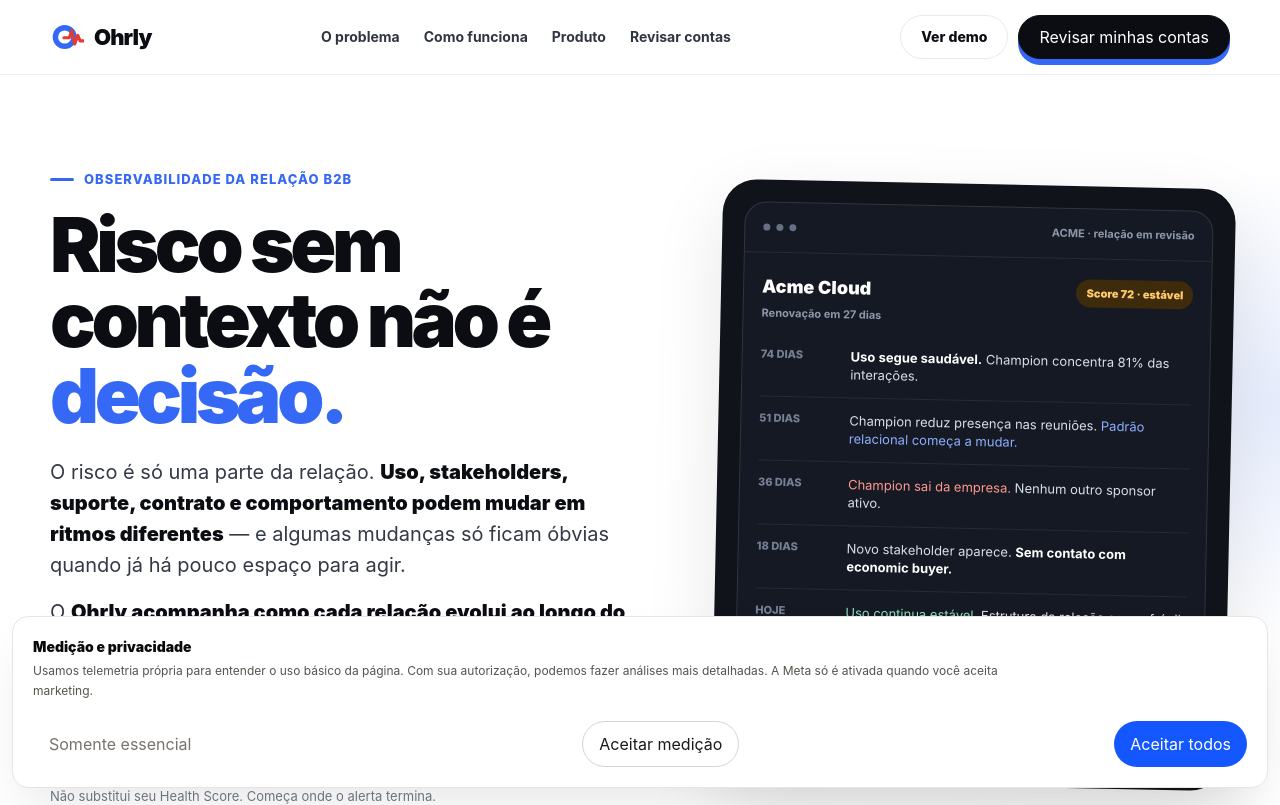
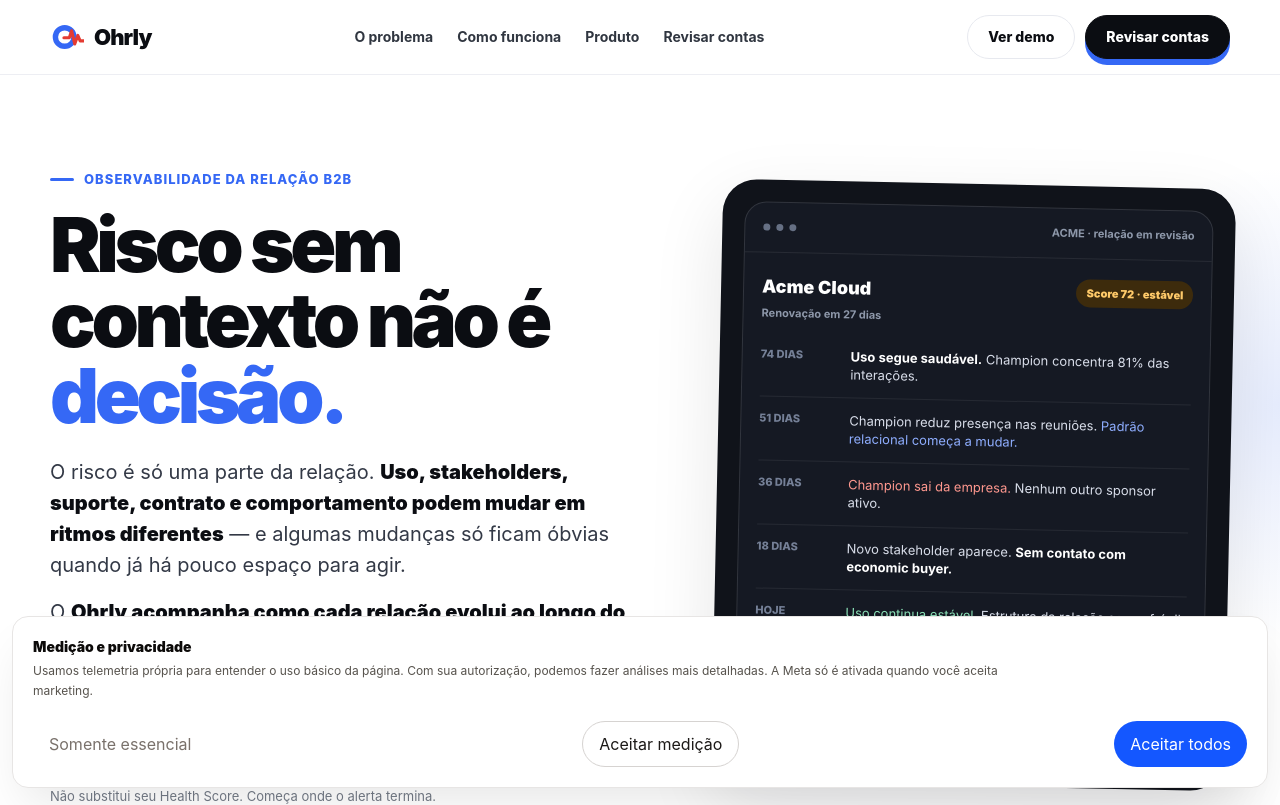
Before and after one commit to ThalesGabriel/ohrly-landing, a Next.js app: page / in a window 1280 px wide. Shown: the top 805 px of the page. Built offline with nearby package versions, Linux system fonts and the light colour scheme; no server answers.

Commit message:
minor changes

```diff
--- a/app/page.tsx
+++ b/app/page.tsx
@@ -62,13 +62,11 @@ function Eyebrow({
 }) {
   return (
     <div
-      className={`inline-flex items-center gap-2.5 text-[13px] font-extrabold uppercase tracking-[.08em] ${
-        light ? "text-[#8faeff]" : "text-[#3568f5]"
+      className={`inline-flex items-center gap-2.5 text-[13px] font-extrabold uppercase tracking-[.08em] ${light ? "text-[#8faeff]" : "text-[#3568f5]"
         }`}
     >
       <span
-        className={`h-[3px] w-6 rounded-full ${
-          light ? "bg-[#8faeff]" : "bg-[#3568f5]"
+        className={`h-[3px] w-6 rounded-full ${light ? "bg-[#8faeff]" : "bg-[#3568f5]"
           }`}
       />
       {children}
@@ -314,14 +312,15 @@ export default function Page() {
                     Ver demo
                   </Link>
 
-                    <CommercialIntentTrigger
-                      ctaId="nav_review_accounts"
-                      location="navigation"
-                      label="Revisar minhas contas"
+                  <a
+                    href="#revisao"
+                    data-analytics-cta="nav_review_section"
+                    data-analytics-location="navigation"
+                    data-analytics-label="Revisar contas"
                     className="inline-flex min-h-11 items-center justify-center gap-2 rounded-full border border-[#0b0d12] bg-[#0b0d12] px-5 text-sm font-extrabold text-white shadow-[0_6px_0_#3568f5] transition hover:-translate-y-px hover:shadow-[0_8px_0_#3568f5]"
                   >
-                      Revisar minhas contas
-                    </CommercialIntentTrigger>
+                    Revisar contas
+                  </a>
                 </div>
               </div>
             </header>
@@ -367,10 +366,10 @@ export default function Page() {
                       <CommercialIntentTrigger
                         ctaId="hero_review_accounts"
                         location="hero"
-                          label="Revisar minhas contas"
+                        label="Solicitar revisão de 3 contas"
                         className="inline-flex min-h-12 items-center justify-center gap-2 rounded-full border border-[#0b0d12] bg-[#0b0d12] px-5 font-extrabold text-white shadow-[0_6px_0_#3568f5] transition hover:-translate-y-px hover:shadow-[0_8px_0_#3568f5]"
                       >
-                          Revisar minhas contas
+                        Solicitar revisão de 3 contas
                         <ArrowRight size={16} />
                       </CommercialIntentTrigger>
 
@@ -743,7 +742,7 @@ export default function Page() {
               {/* REVISÃO */}
               <section
                 id="revisao"
-                  className="bg-[#f6f8fc] py-[68px] sm:py-[92px]"
+                className="scroll-mt-24 bg-[#f6f8fc] py-[68px] sm:py-[92px]"
                 data-analytics-section="review_real_accounts"
               >
                 <div className="mx-auto w-[min(1180px,calc(100%_-_40px))]">
@@ -763,6 +762,11 @@ export default function Page() {
                           Se não aparecer nenhuma leitura que poderia mudar uma
                           decisão, paramos aí.
                         </strong>
+                      </p>
+
+                      <p className="mt-4 text-[13px] leading-[1.5] text-[#737a86]">
+                        Sem integração agora. Você deixa seu contato e combinamos quais 3
+                        casos revisar.
                       </p>
 
                       <CommercialIntentTrigger
@@ -824,10 +828,10 @@ export default function Page() {
                     <CommercialIntentTrigger
                       ctaId="final_review_accounts"
                       location="final_cta"
-                        label="Revisar minhas contas"
+                      label="Solicitar revisão de 3 contas"
                       className="inline-flex min-h-12 items-center justify-center gap-2 rounded-full border border-white bg-white px-5 font-extrabold text-[#0b0d12] shadow-[0_6px_0_#0d2e9f] transition hover:-translate-y-px"
                     >
-                        Revisar minhas contas
+                      Solicitar revisão de 3 contas
                       <ArrowRight size={16} />
                     </CommercialIntentTrigger>
                   </div>
```
Lines whose indentation alone changed are shown as unchanged.
